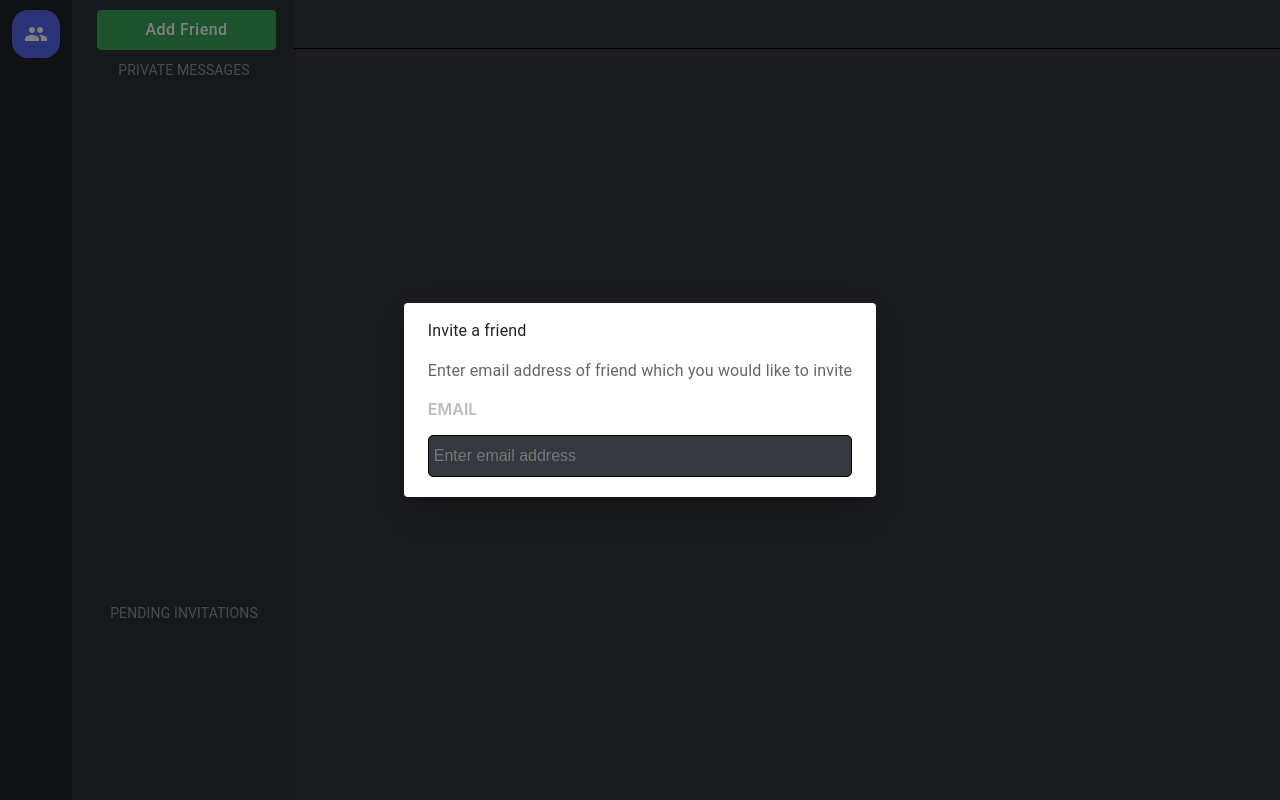
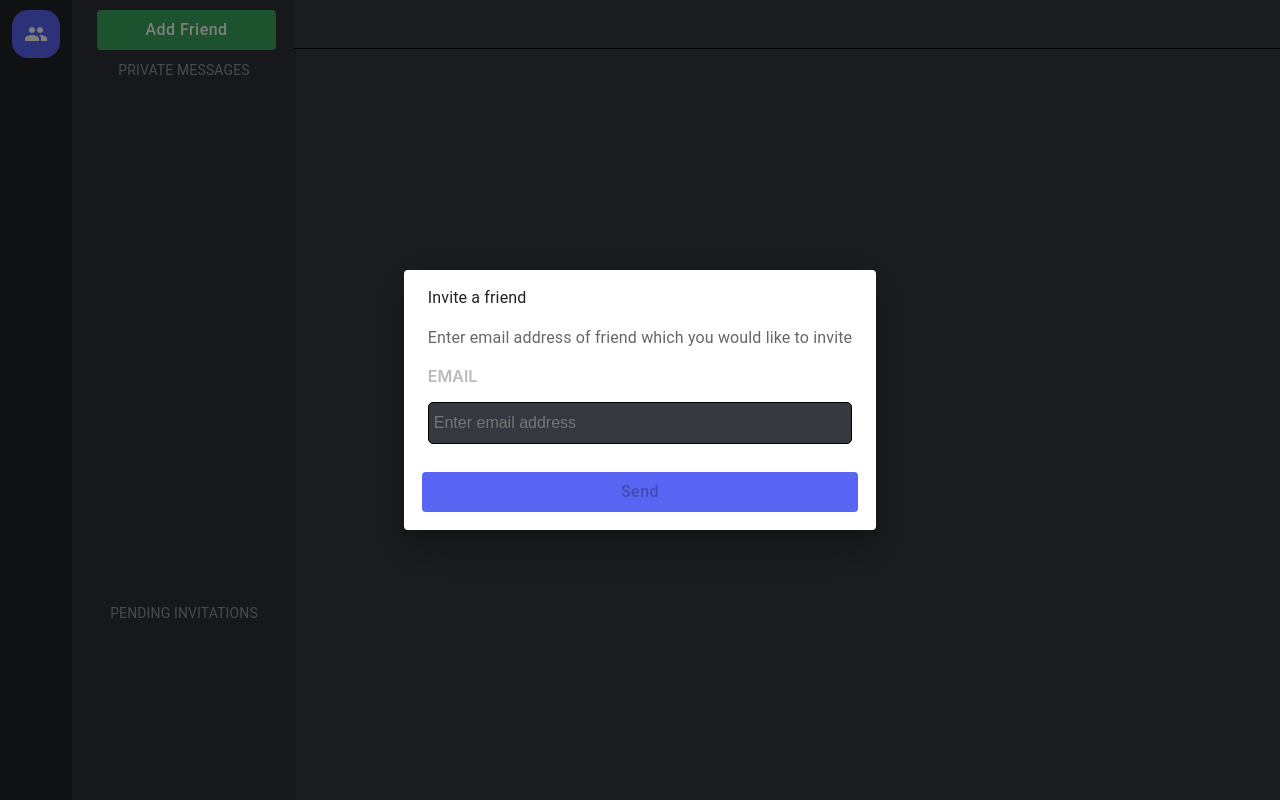
Before and after one commit to Asadullahkhankaimkhani/DiscordClone-MERN, a React (Create React App) app in the folder client/: page /dashboard in a window 1280 px wide. Both pictures are taken after a click on the button "Add Friend". Built offline with nearby package versions, Linux system fonts and the light colour scheme.

Commit message:
Dialog Button

```diff
--- a/client/src/components/FriendsSideBar/AddFriendDialog.js
+++ b/client/src/components/FriendsSideBar/AddFriendDialog.js
@@ -9,6 +9,7 @@ import {
 import React, { useState, useEffect } from "react";
 import { validateEmail } from "../../shared/utils/validators";
 import InputWithLabel from "../../shared/components/InputWithLabel";
+import CustomPrimaryButton from "../../shared/components/CustomPrimaryButton";
 
 const AddFriendDialog = ({ isDialogOpen, closeDialogHandler }) => {
   const [mail, setMail] = useState("");
@@ -44,6 +45,18 @@ const AddFriendDialog = ({ isDialogOpen, closeDialogHandler }) => {
             placeholder="Enter email address"
           ></InputWithLabel>
         </DialogContent>
+        <DialogActions>
+          <CustomPrimaryButton
+            onClick={handleSendInvitation}
+            disabled={!isFormValid}
+            label="Send"
+            additionalStyles={{
+              marginLeft: "10px",
+              marginRight: "10px",
+              marginBottom: "10px",
+            }}
+          />
+        </DialogActions>
       </Dialog>
     </div>
   );
```
